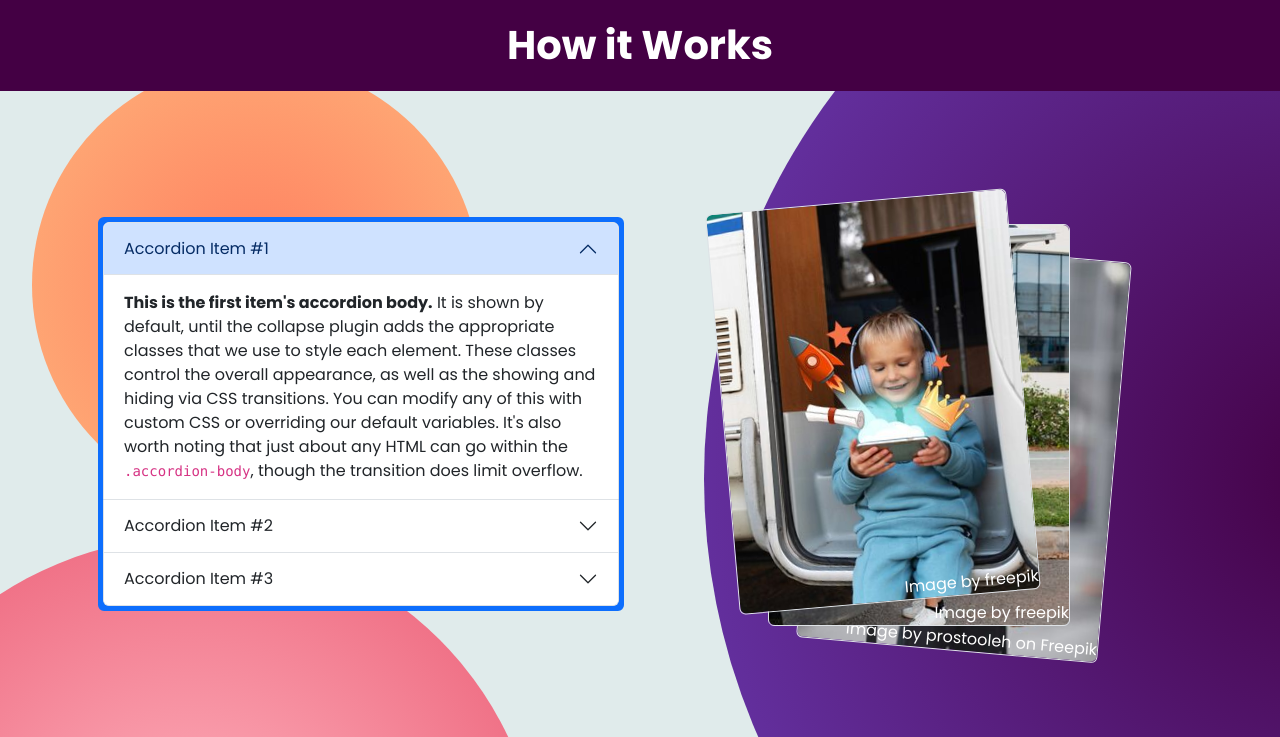
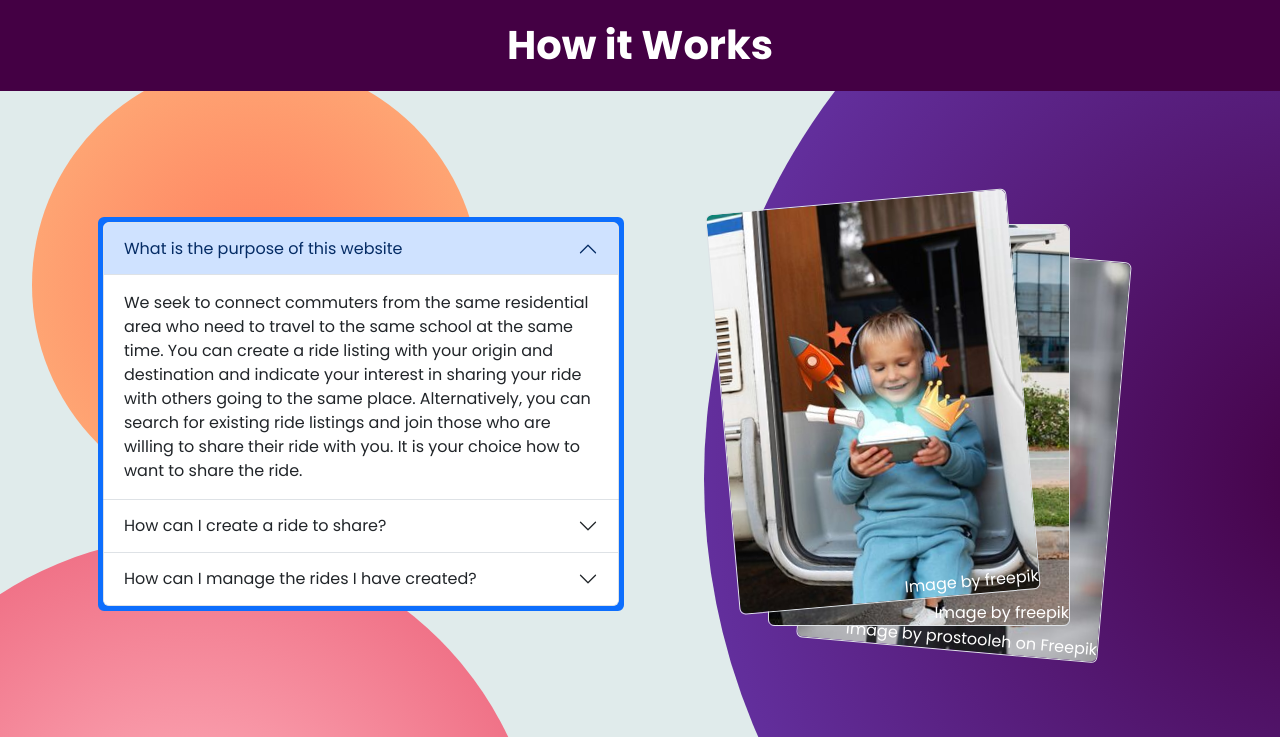
Before and after one commit to shumittaher/RideBuddy, a Django app: page / in a window 1280 px wide. Shown: the part 1373-2110 px from the top of the page. Run offline with Django 5.2, Linux system fonts and the light colour scheme; data comes from the database, SQL or seed files in the repository; both versions use the stored data as it was after the commit; some libraries are stand-ins or nearby versions; some web fonts are replaced.

Commit message:
accordian items from the faq table

```diff
--- a/RideSharing/admin.py
+++ b/RideSharing/admin.py
@@ -1,5 +1,5 @@
 from django.contrib import admin
-from .models import Locations, Trips, Spot_Bookings, Messages
+from .models import Locations, Trips, Spot_Bookings, Messages, FAQ
 
 
 class LocationsAdmin(admin.ModelAdmin):
@@ -10,3 +10,4 @@ admin.site.register(Locations, LocationsAdmin)
 admin.site.register(Trips)
 admin.site.register(Spot_Bookings)
 admin.site.register(Messages)
+admin.site.register(FAQ)
--- a/RideSharing/models.py
+++ b/RideSharing/models.py
@@ -60,3 +60,10 @@ class Messages(models.Model):
     underlying_trip = models.ForeignKey(Trips, on_delete=models.CASCADE)
     underlying_booking = models.ForeignKey(Spot_Bookings, on_delete=models.SET_NULL, null=True, blank=True)
     message_type = models.CharField(max_length=10, choices=MESSAGE_TYPE_CHOICES)
+
+class FAQ(models.Model):
+    question = models.CharField(max_length=255)
+    answer = models.TextField()
+
+    def __str__(self):
+        return self.question
--- a/RideSharing/templates/component_snippets/faq.html
+++ b/RideSharing/templates/component_snippets/faq.html
@@ -5,42 +5,28 @@
         <div class="col p-3 d-flex align-items-center">
 
             <div style="height: fit-content;" class="w-100 border bg-primary rounded border-5 border-primary accordion" onclick="handle_accordion_click()" id="accordionPanelsStayOpenExample">
+
+                {% for item in faq %}
+
                 <div class="accordion-item">
                     <h2 class="accordion-header">
-                    <button class="accordion-button" type="button" data-bs-toggle="collapse" data-bs-target="#panelsStayOpen-collapseOne" aria-expanded="true" aria-controls="panelsStayOpen-collapseOne">
-                        Accordion Item #1
-                    </button>
-                </h2>
-                <div id="panelsStayOpen-collapseOne" class="accordion-collapse collapse show">
-                    <div class="accordion-body">
-                        <strong>This is the first item's accordion body.</strong> It is shown by default, until the collapse plugin adds the appropriate classes that we use to style each element. These classes control the overall appearance, as well as the showing and hiding via CSS transitions. You can modify any of this with custom CSS or overriding our default variables. It's also worth noting that just about any HTML can go within the <code>.accordion-body</code>, though the transition does limit overflow.
-                    </div>
-                </div>
-                </div>
-                <div class="accordion-item">
-                    <h2 class="accordion-header">
-                        <button class="accordion-button collapsed" type="button" data-bs-toggle="collapse" data-bs-target="#panelsStayOpen-collapseTwo" aria-expanded="false" aria-controls="panelsStayOpen-collapseTwo">
-                            Accordion Item #2
+                        <button class="accordion-button {% if item.id == 1 %}{% else %}collapsed{% endif %}"
+                        type="button" data-bs-toggle="collapse"
+                        data-bs-target="#panelsStayOpen-collapse{{item.id}}"
+                        aria-expanded="{% if item.id == 1 %}true{% else %}false{% endif %}" aria-controls="panelsStayOpen-collapse{{item.id}}">
+                            {{item.question}}
                         </button>
                     </h2>
-                    <div id="panelsStayOpen-collapseTwo" class="accordion-collapse collapse">
+                    <div id="panelsStayOpen-collapse{{item.id}}"
+                    class="accordion-collapse collapse {% if item.id == 1 %}show{% endif %}">
                         <div class="accordion-body">
-                            <strong>This is the second item's accordion body.</strong> It is hidden by default, until the collapse plugin adds the appropriate classes that we use to style each element. These classes control the overall appearance, as well as the showing and hiding via CSS transitions. You can modify any of this with custom CSS or overriding our default variables. It's also worth noting that just about any HTML can go within the <code>.accordion-body</code>, though the transition does limit overflow.
+                            {{item.answer}}
                         </div>
                     </div>
                 </div>
-                <div class="accordion-item">
-                    <h2 class="accordion-header">
-                        <button class="accordion-button collapsed" type="button" data-bs-toggle="collapse" data-bs-target="#panelsStayOpen-collapseThree" aria-expanded="false" aria-controls="panelsStayOpen-collapseThree">
-                            Accordion Item #3
-                        </button>
-                    </h2>
-                    <div id="panelsStayOpen-collapseThree" class="accordion-collapse collapse">
-                        <div class="accordion-body">
-                            <strong>This is the third item's accordion body.</strong> It is hidden by default, until the collapse plugin adds the appropriate classes that we use to style each element. These classes control the overall appearance, as well as the showing and hiding via CSS transitions. You can modify any of this with custom CSS or overriding our default variables. It's also worth noting that just about any HTML can go within the <code>.accordion-body</code>, though the transition does limit overflow.
-                        </div>
-                    </div>
-                </div>
+
+                {% endfor %}
+
             </div>
 
         </div>
--- a/RideSharing/templates/index.html
+++ b/RideSharing/templates/index.html
@@ -53,7 +53,7 @@
 
 <div class="position-relative" style="overflow: hidden;">
 
-    {% include 'component_snippets/faq.html' %}
+    {% include 'component_snippets/faq.html' with faq=faq %}
 
 </div>
 
--- a/RideSharing/views.py
+++ b/RideSharing/views.py
@@ -12,7 +12,7 @@ from django.core.paginator import Paginator
 
 import json
 
-from .models import User, Trips, Spot_Bookings, Messages
+from .models import User, Trips, Spot_Bookings, Messages, FAQ
 from .forms import TripsForm, LocationSearchForm, BookingRequestCommentBox
 from .utils import make_booking_form, find_remaining_spots, addremaining_spots, send_message
 
@@ -69,7 +69,11 @@ def register(request):
         return render(request, "register.html")
 
 def index(request):
+
+    faq = FAQ.objects.all()
+
     return render(request, "index.html", {
+        'faq': faq,
         'hero': True
     })
 
```
Also changed, not shown: RideSharing/migrations/0014_faq.py (added), db.sqlite3.
